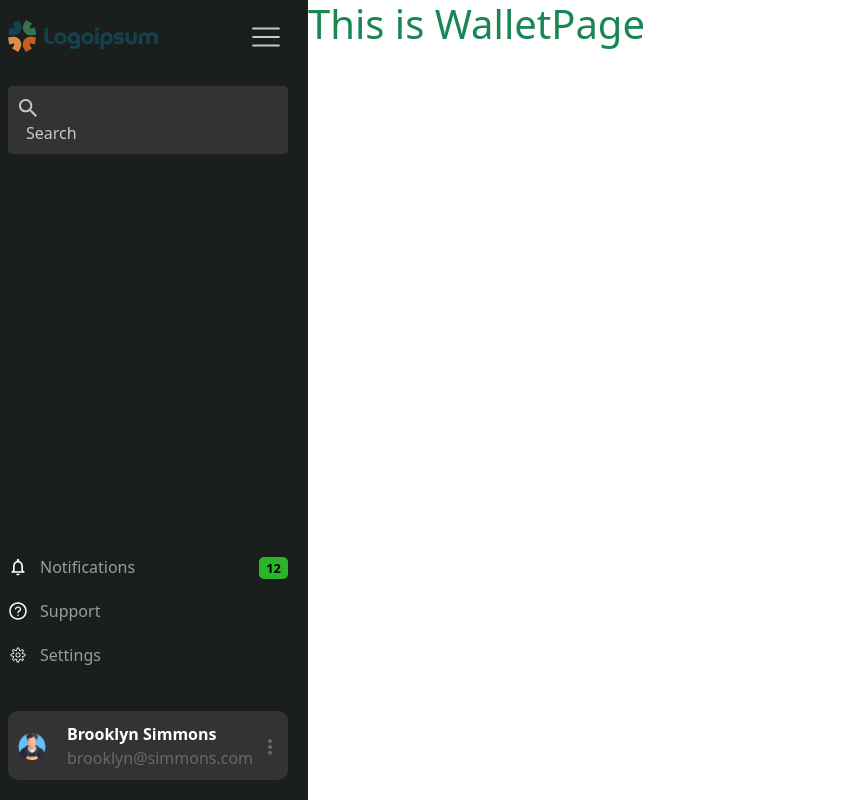
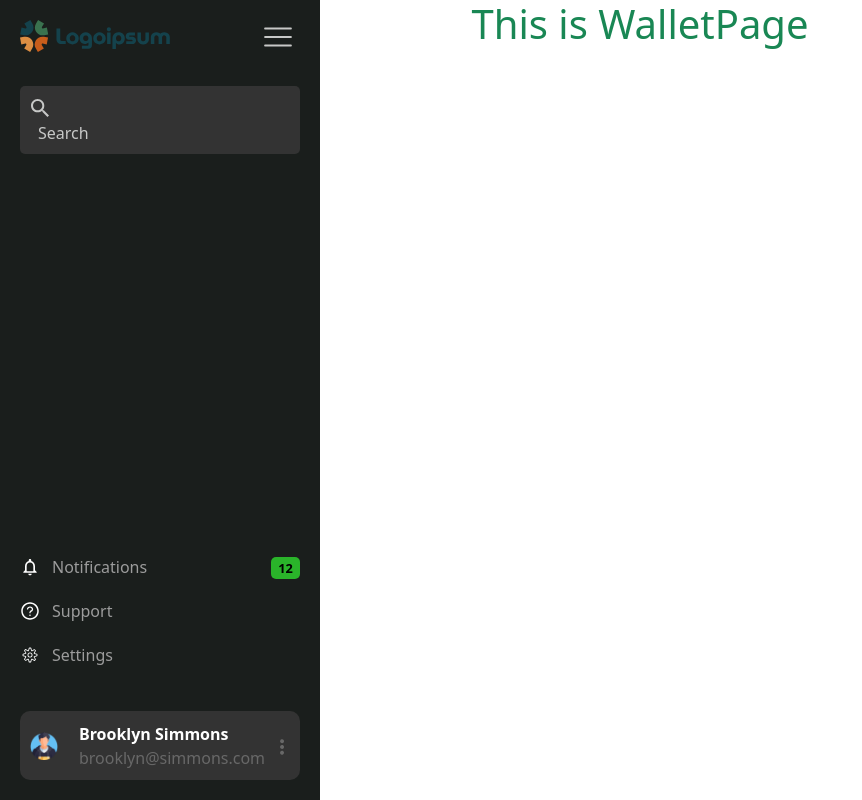
Before and after one commit to mohdsahil36/CarbonCell-Assignment, a React (Vite) app: page /wallet in a window 1280 px wide. Shown: the whole page, without its empty margins (0-862 px from the left). Built offline with nearby package versions, Linux system fonts and the light colour scheme.

Commit message:
code update

```diff
--- a/src/App.jsx
+++ b/src/App.jsx
@@ -37,11 +37,11 @@ const router=createBrowserRouter([
 
 function App() {
   return (
-      <div className='row'>
-        <div className='col-lg-3 col-md-4 p-0 sideBar'>
+      <div className='d-flex'>
+        <div className='col-md-3 p-0 sideBar'>
           <Sidebar />
         </div>
-        <div className='col-lg-9 col-md-8 p-0 text-success'>
+        <div className='col-md-6 text-center text-success'>
           <RouterProvider router={router}/>
         </div>
       </div>
--- a/src/components/Sidebar/Sidebar.module.css
+++ b/src/components/Sidebar/Sidebar.module.css
@@ -9,11 +9,11 @@
     background-color: rgb(26, 30, 28);
     padding: 1.25rem;
 }
-@media only screen and (max-width:577px) {
+/* @media only screen and (max-width:577px) {
     .sidebar-navigation{
         min-height: auto !important;
     }
-}
+} */
 .org{
     display: flex;
     justify-content: space-between;
```
